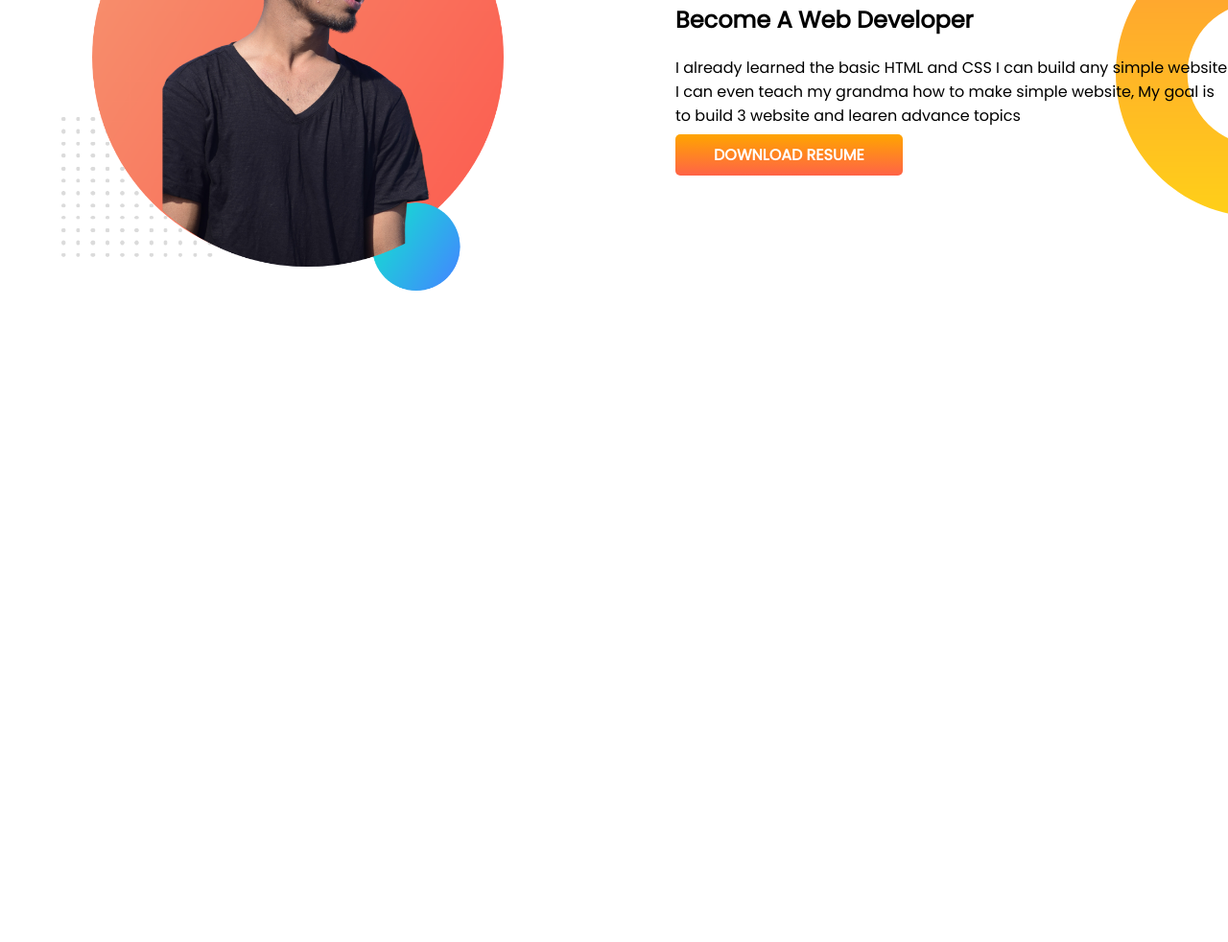
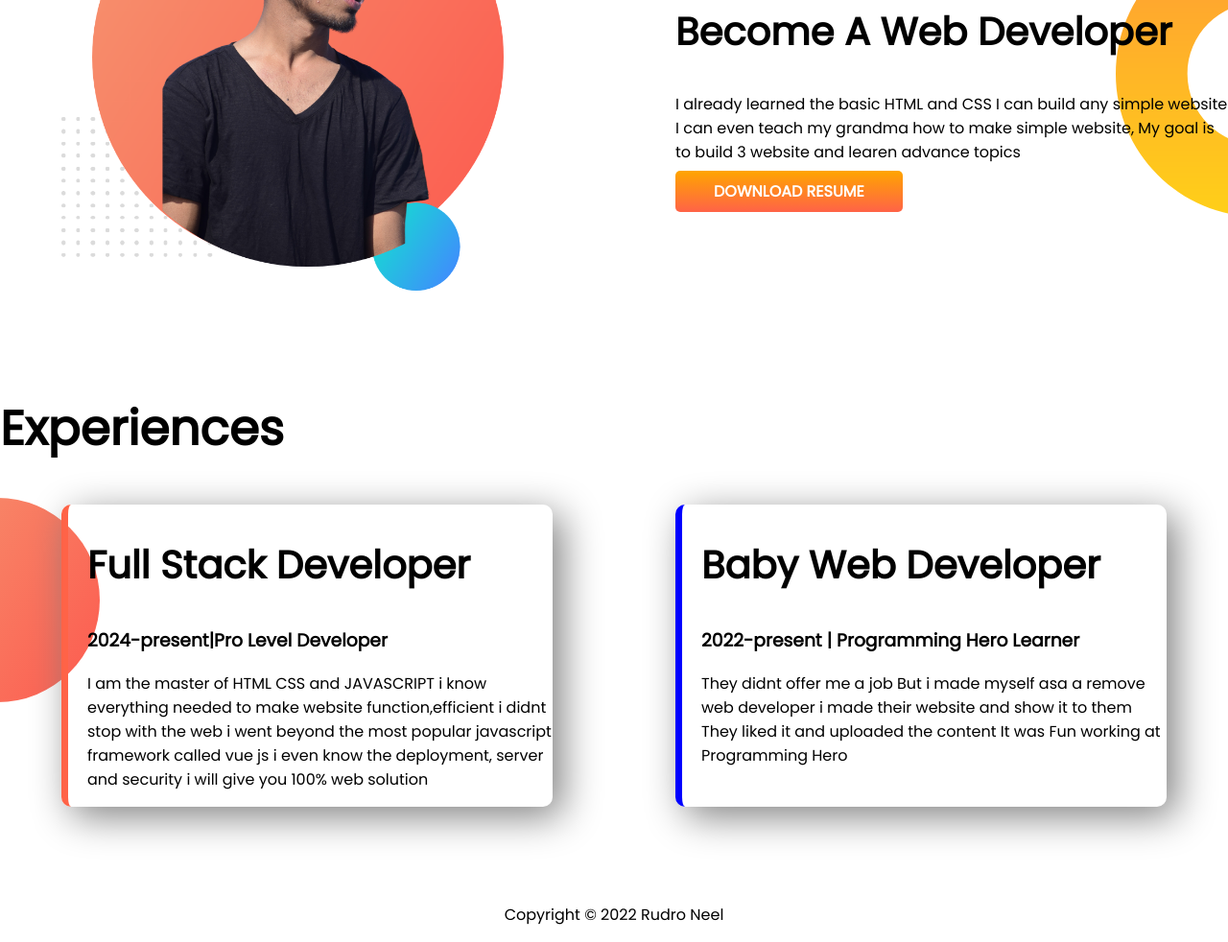
Before and after one commit to Rudro62/developer-portfolio, a plain HTML site: page index.html in a window 1280 px wide. Shown: the part 718-1700 px from the top of the page at 96% size. Before the commit the page ends 1128 px from the top, so only its background shows below. Drawn offline with Linux system fonts and the light colour scheme.

Commit message:
border style and footer added

```diff
--- a/index.html
+++ b/index.html
@@ -14,7 +14,7 @@
 
 <body>
 
-    <section class="top-banner">
+    <section class="top-banner flexible-container">
         <div class="half-width">
             <h1>Welcome To</h1>
             <h1> <span class="orange">Rudro Neel</span> World</h1>
@@ -28,7 +28,7 @@
             <img src="images/rudro2.png" alt="">
         </div>
     </section>
-    <section class="dream-big">
+    <section class="dream-big flexible-container">
         <div class="half-width">
             <img src="images/rudro1 (1).png" alt="">
         </div>
@@ -40,7 +40,31 @@
             <a class="link-button" target="_blank" href="">DOWNLOAD RESUME</a>
         </div>
     </section>
+    <section class="experience-area">
+        <h1>Experiences</h1>
+        <div class="flexible-container">
+            <div id="full-stack" class="experience-item">
+                <h2> Full Stack Developer</h2>
+                <h3>2024-present|Pro Level Developer</h3>
+                <p>I am the master of HTML CSS and JAVASCRIPT i know everything needed to make website
+                    function,efficient i
+                    didnt stop with the web i went beyond the most popular javascript framework called vue js i even
+                    know
+                    the deployment, server and security i will give you 100% web solution</p>
+            </div>
+            <div id="baby-web" class="experience-item">
+                <h2>Baby Web Developer</h2>
+                <h3>2022-present | Programming Hero Learner</h3>
+                <p>They didnt offer me a job But i made myself asa a remove web developer i made their website and show
+                    it
+                    to them They liked it and uploaded the content It was Fun working at Programming Hero</p>
+            </div>
+        </div>
+    </section>
 
 </body>
+<footer>
+    <p>Copyright © 2022 Rudro Neel</p>
+</footer>
 
 </html>
--- a/style.css
+++ b/style.css
@@ -7,11 +7,15 @@ h1 {
     font-size: 50px;
 }
 
+h2 {
+    font-size: 40px;
+}
+
 .orange {
     color: orange;
 }
 
-section {
+.flexible-container {
     display: flex;
     margin-bottom: 100px;
 }
@@ -44,3 +48,30 @@ section {
     background-repeat: no-repeat;
     background-position: right;
 }
+
+.experience-area {
+    background-image: url(images/exp-bg.png);
+    background-repeat: no-repeat;
+    background-position: left;
+}
+
+.experience-item {
+    width: 40%;
+    margin-left: 5%;
+    margin-right: 5%;
+    padding-left: 20px;
+    border-radius: 10px;
+    box-shadow: 10px 10px 40px grey;
+}
+
+#full-stack {
+    border-left: 7px solid tomato;
+}
+
+#baby-web {
+    border-left: 7px solid blue;
+}
+
+footer p {
+    text-align: center;
+}
```
